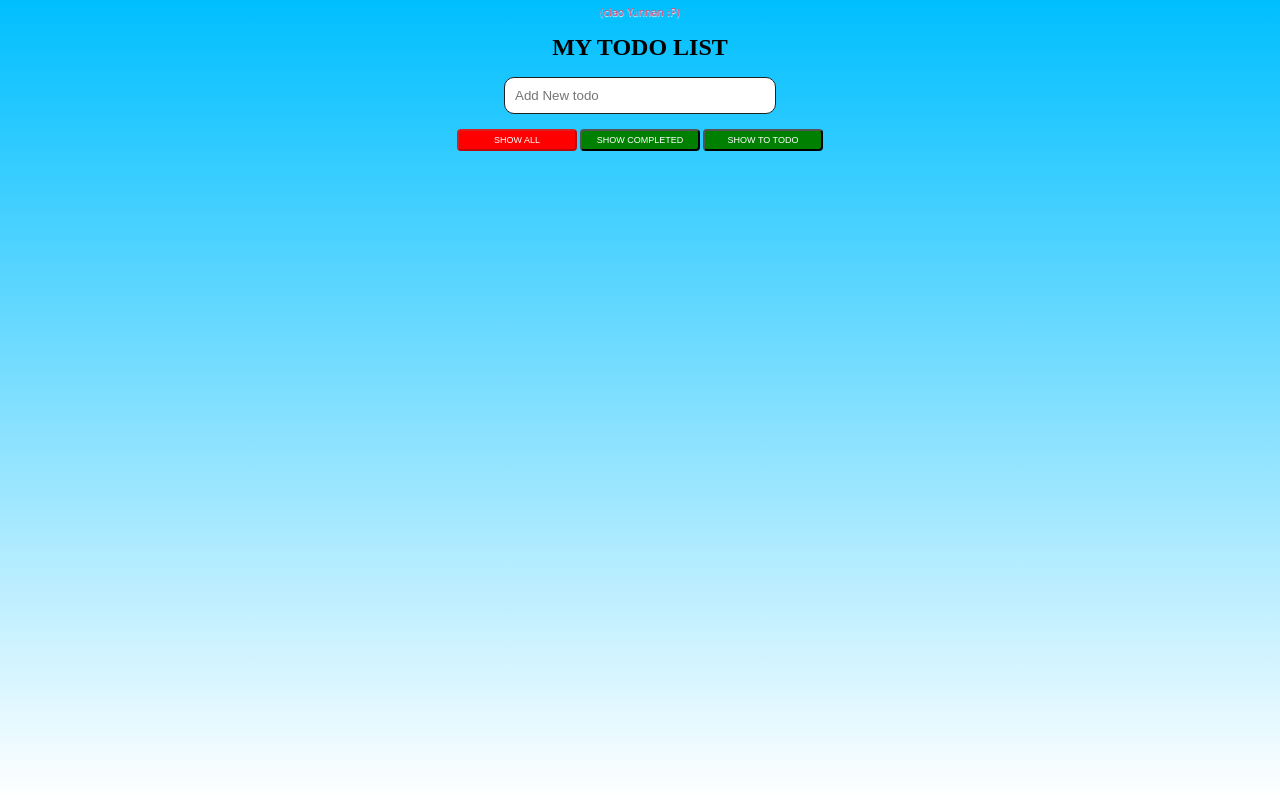
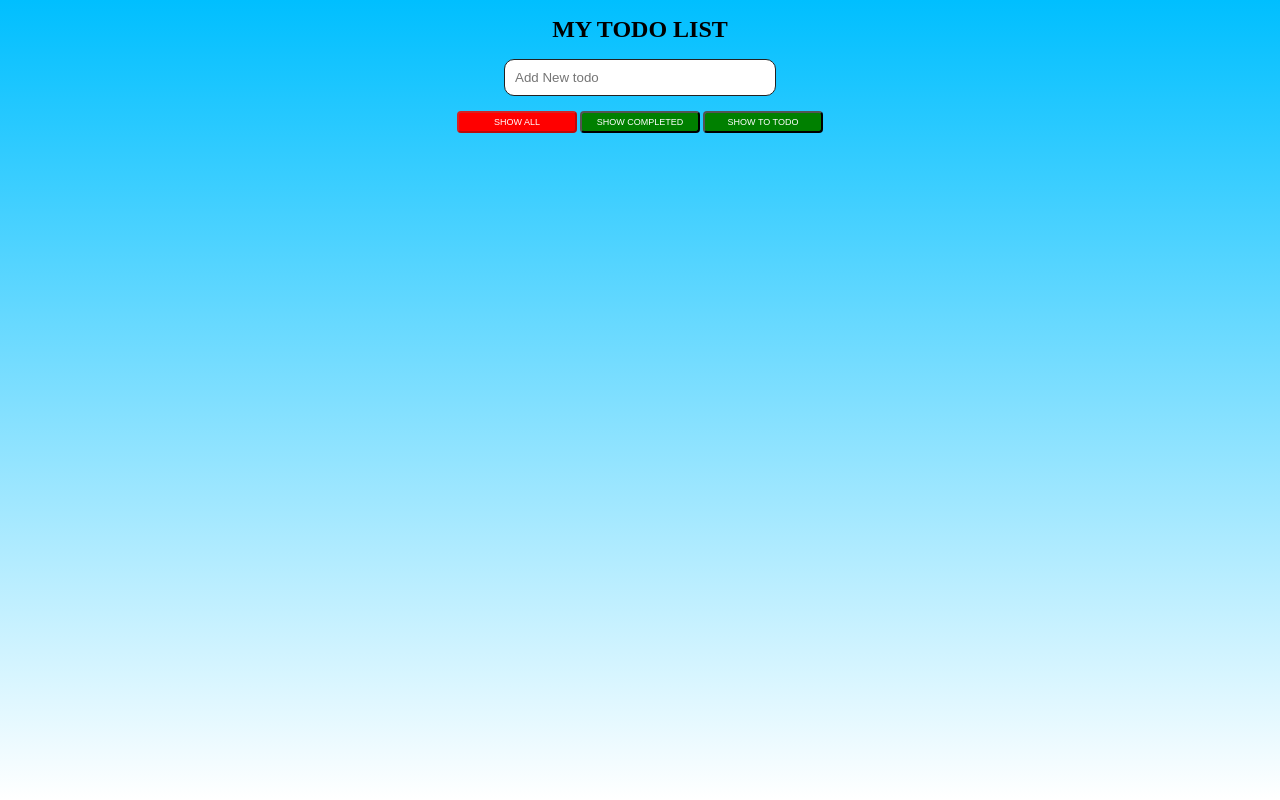
Before and after one commit to Dan-Ferrari/ninja, a plain HTML site: page index.html in a window 1280 px wide. Drawn offline with Linux system fonts and the light colour scheme.

Commit message:
Update index.html

```diff
--- a/index.html
+++ b/index.html
@@ -5,7 +5,7 @@
     <meta name="viewport" content="width=device-width, initial-scale=1.0">
     <meta http-equiv="X-UA-Compatible" content="ie=edge">
     <title>My todo list</title>
-    <h2>(ciao Yunnan :P)</h2>
+
     <p></p>
     <link rel="stylesheet" href="style.css">
     <script src="script.js" defer></script>
```
